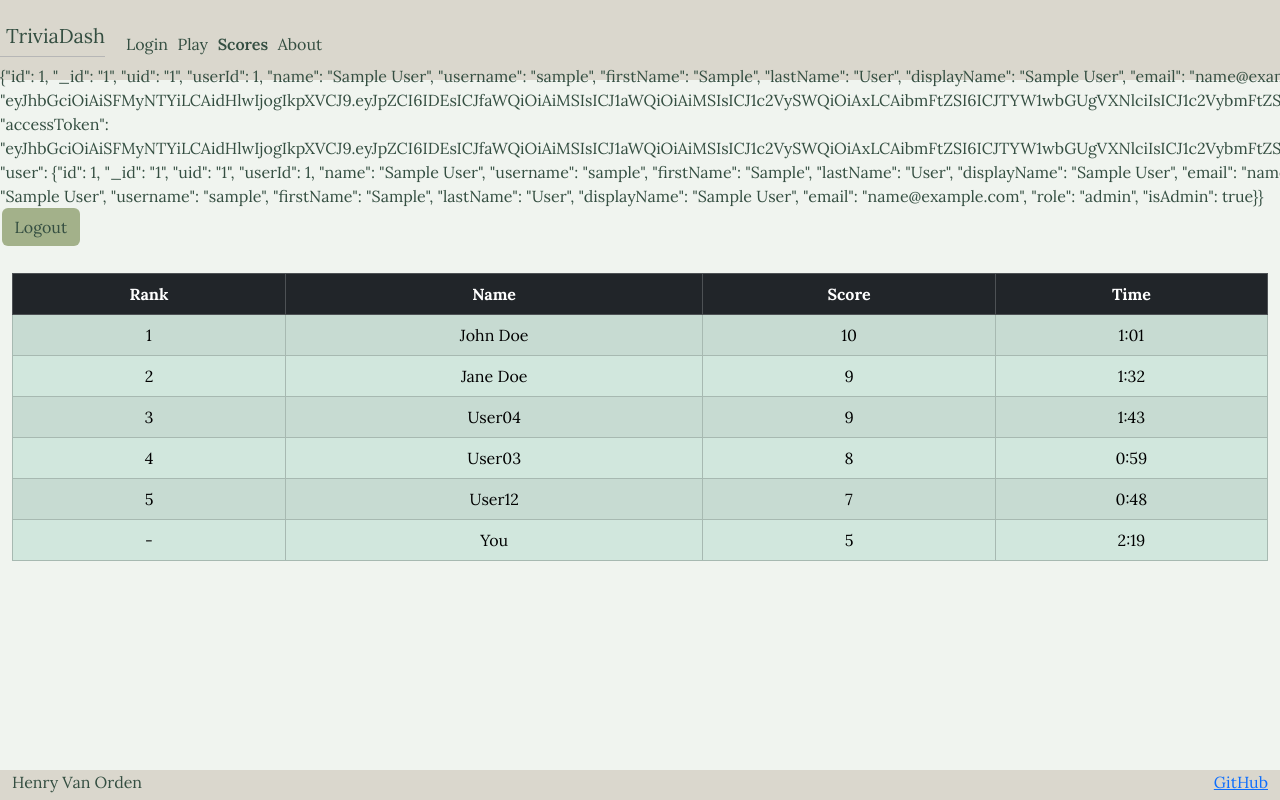
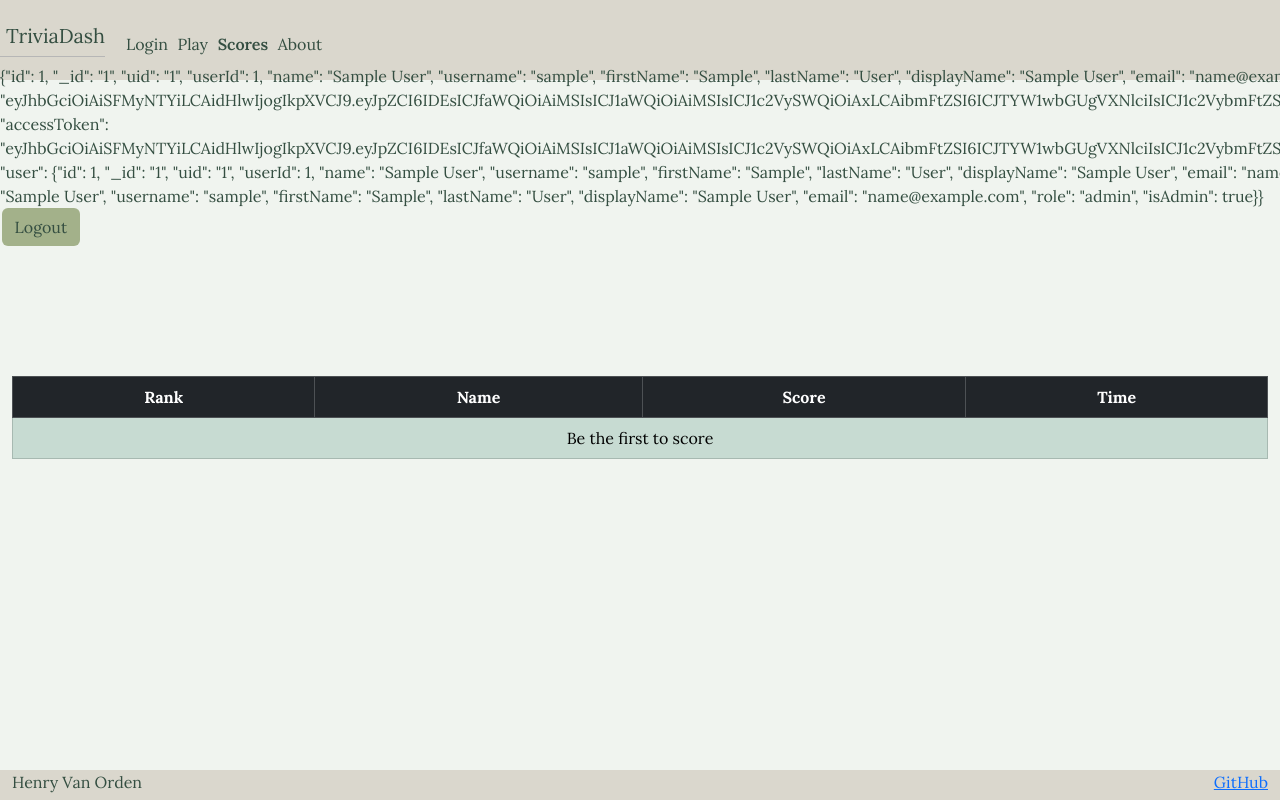
Before and after one commit to henryvanorden-crypto/startup, a React (Vite) app: page /scores in a window 1280 px wide. Built offline with nearby package versions, Linux system fonts and the light colour scheme; sample sign-in values are in the browser's storage.

Commit message:
scoreboard, websocket

```diff
--- a/src/app.jsx
+++ b/src/app.jsx
@@ -41,7 +41,7 @@ function logout() {
                 <Routes>
                     <Route path='/' element={!user ? <Login setUser={setUser} /> : <Navigate to="/play" />} exact />
                     <Route path='/play' element={user ? <Play user={user} logout={logout} /> : <Navigate to="/" />} />
-                    <Route path='/scores' element={<Scores />} />
+                    <Route path='/scores' element={user ? <Scores /> : <Navigate to="/" />} />
                     <Route path='/about' element={<About />} />
                     <Route path='*' element={<NotFound />} />
                 </Routes>
--- a/src/play/play.jsx
+++ b/src/play/play.jsx
@@ -13,6 +13,71 @@ export function Play({ user, logout }) {
   const questionSet = triviaQuestions()
   const currentQuestion = questionSet[qIndex]
   const navigate = useNavigate();
+  const [msg, setMsg] = React.useState('...listening')
+
+  async function saveScore(score, time, totalSeconds) {
+    const newScore = { name: user, score: score, time: time, totalSeconds: totalSeconds };
+
+    // Let other players know the game has concluded
+    //GameNotifier.broadcastEvent(userName, GameEvent.End, newScore);
+
+    updateScoresLocal(newScore);
+  }
+
+  function updateScoresLocal(newScore) {
+    let scores = [];
+    const lastUpd = localStorage.getItem('lastUpd')
+    const today = new Date().toISOString().split('T')[0];
+    if (lastUpd){
+      if (lastUpd != today){
+        localStorage.setItem('scores', JSON.stringify(scores))
+      }
+    }
+    localStorage.setItem('lastUpd', today)
+    const scoresText = localStorage.getItem('scores');
+    if (scoresText) {
+      scores = JSON.parse(scoresText);
+    }
+
+    let found = false;
+    for (const [i, prevScore] of scores.entries()) {
+      if (newScore.score > prevScore.score) {
+        scores.splice(i, 0, newScore);
+        found = true;
+        break;
+      }
+      else if (newScore.score == prevScore.score) {
+        if (newScore.totalSeconds < prevScore.totalSeconds){
+          scores.splice(i, 0, newScore);
+          found = true;
+          break;
+        }
+      }
+    }
+
+    if (!found) {
+      scores.push(newScore);
+    }
+
+    if (scores.length > 10) {
+      scores.length = 10;
+    }
+
+    localStorage.setItem('scores', JSON.stringify(scores));
+  }
+
+
+  React.useEffect(() => {
+  const intervalId = setInterval(() => {
+    const names = ['bob', 'sue', 'tim'];
+    const randomName = names[Math.floor(Math.random() * names.length)];
+    const randomCount = Math.floor(Math.random() * 11);
+    const newMsg = `${randomName} scored ${randomCount}`;
+    setMsg(newMsg);
+  }, 2000);
+
+  return () => clearInterval(intervalId);
+}, []);
 
   //timer
   React.useEffect(() => {
@@ -34,7 +99,12 @@ const seconds = time % 60
   }
   function playGame(){
     setPause(false)
-  }
+    const today = new Date().toISOString().split('T')[0];
+    const storedDate = localStorage.getItem("lastDate");
+    if (storedDate !== today) {
+      localStorage.setItem("lastDate", today);
+    }
+    }
   function submit(){
     let newScore = score
     if (currentQuestion.correctIndex == selectedAnswer){
@@ -52,13 +122,15 @@ const seconds = time % 60
     pauseGame()
     //record username, score, time
     localStorage.setItem('gameOver', 'true')
+    const totalSeconds = minutes * 60 + seconds
     localStorage.setItem('lastScore', finalScore)
     const finalTime = `${String(minutes).padStart(2, '0')}:${String(seconds).padStart(2, '0')}`
     localStorage.setItem('lastTime', finalTime)
     setGameOverMessage(<>Game over!<br />Your score: {finalScore} Your time: {finalTime}<br />Come back tomorrow!</>);
+    saveScore(finalScore, finalTime, totalSeconds)
   }
   React.useEffect(() => {
-  if (localStorage.getItem('gameOver') === 'true') {
+  if (localStorage.getItem('gameOver') === 'true' && localStorage.getItem("lastDate") === new Date().toISOString().split('T')[0]) {
     setGameOverMessage(<>Game over!<br />Your score: {localStorage.getItem('lastScore')} Your time: {localStorage.getItem('lastTime')}<br />Come back tomorrow!</>);
     setPause(true)
   }
@@ -66,13 +138,7 @@ const seconds = time % 60
   return (
     <main className="container-fluid back-light text-center">
       <div className="players">
-        Player
-        <span className="player-name">Mystery player</span>
-        <div id="player-messages">
-          <div className="event"><span className="player-event">Linus</span> started a new game</div>
-          <div className="event"><span className="player-event">Tim</span> scored 10</div>
-          <div className="event"><span className="system-event">game</span> connected</div>
-        </div>
+        {msg}
       </div>
 
       <div className="quiz-header">
@@ -93,17 +159,17 @@ const seconds = time % 60
         </div>
       )}
       <div className="quiz">
-        <p id="quiz-question">
+        {!pause && <p id="quiz-question">
           Question {qIndex + 1}: {currentQuestion.question}
-        </p>
-        <div className="quiz-answers">
+        </p>}
+        {!pause && <div className="quiz-answers">
           {currentQuestion.choices.map((choice, index) => (
   <label key={index}>
     <input type="radio" value={index} name="answer" onChange={() => setSelectedAnswer(index)} />
     {choice}
   </label>
 ))}
-        </div>
+        </div>}
         {pause && <button onClick={playGame} type="submit" className="btn but-color">Play</button>}
         {!pause && <button onClick={pauseGame} type="submit" className="btn sec-but">Pause</button>}
         {!pause && <button onClick={submit} type="submit" className="btn but-color">Submit</button>}
--- a/src/scores/scores.jsx
+++ b/src/scores/scores.jsx
@@ -2,6 +2,37 @@ import React from 'react';
 import '../app.css';
 
 export function Scores() {
+  const [scores, setScores] = React.useState([]);
+
+  // Demonstrates calling a service asynchronously so that
+  // React can properly update state objects with the results.
+  React.useEffect(() => {
+    const scoresText = localStorage.getItem('scores');
+    if (scoresText) {
+      setScores(JSON.parse(scoresText));
+    }
+  }, []);
+
+  // Demonstrates rendering an array with React
+  const scoreRows = [];
+  if (scores.length) {
+    for (const [i, score] of scores.entries()) {
+      scoreRows.push(
+        <tr key={i}>
+          <td>{i+1}</td>
+          <td>{score.name.split('@')[0]}</td>
+          <td>{score.score}</td>
+          <td>{score.time}</td>
+        </tr>
+      );
+    }
+  } else {
+    scoreRows.push(
+      <tr key='0'>
+        <td colSpan='4'>Be the first to score</td>
+      </tr>
+    );
+  }
   return (
     <main className="container-fluid back-light text-center">
       <table className="table table-success table-striped table-bordered">
@@ -13,44 +44,7 @@ export function Scores() {
             <th>Time</th>
           </tr>
         </thead>
-        <tbody>
-          <tr>
-            <td>1</td>
-            <td>John Doe</td>
-            <td>10</td>
-            <td>1:01</td>
-          </tr>
-          <tr>
-            <td>2</td>
-            <td>Jane Doe</td>
-            <td>9</td>
-            <td>1:32</td>
-          </tr>
-          <tr>
-            <td>3</td>
-            <td>User04</td>
-            <td>9</td>
-            <td>1:43</td>
-          </tr>
-          <tr>
-            <td>4</td>
-            <td>User03</td>
-            <td>8</td>
-            <td>0:59</td>
-          </tr>
-          <tr>
-            <td>5</td>
-            <td>User12</td>
-            <td>7</td>
-            <td>0:48</td>
-          </tr>
-          <tr>
-            <td>-</td>
-            <td>You</td>
-            <td>5</td>
-            <td>2:19</td>
-          </tr>
-        </tbody>
+        <tbody id='scores'>{scoreRows}</tbody>
       </table>
     </main>
   );
```
